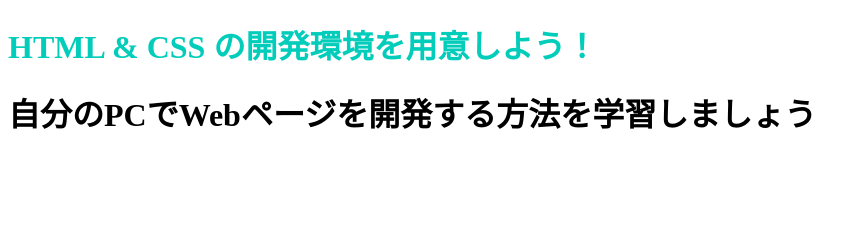
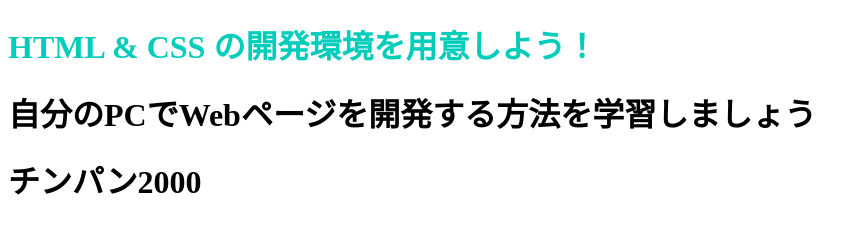
Before and after one commit to Garchomp102/Garchon, a plain HTML site: page index.html in a window 1280 px wide. Shown: the whole page, without its empty margins (0-867 px from the left). Drawn offline with Linux system fonts and the light colour scheme.

Commit message:
Update index.html

```diff
--- a/index.html
+++ b/index.html
@@ -8,5 +8,6 @@
   <body>
     <h1 class="title">HTML & CSS の開発環境を用意しよう！</h1>
     <h1>自分のPCでWebページを開発する方法を学習しましょう</h1>
+    <h1>チンパン2000</h1>
   </body>
 </html>
```
